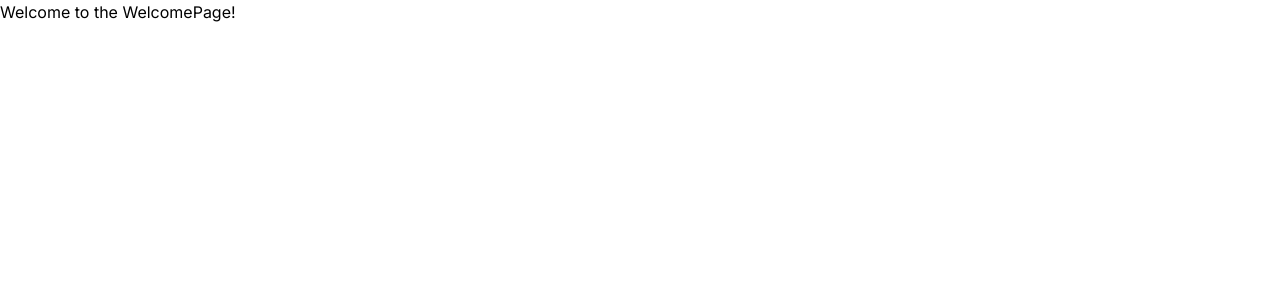
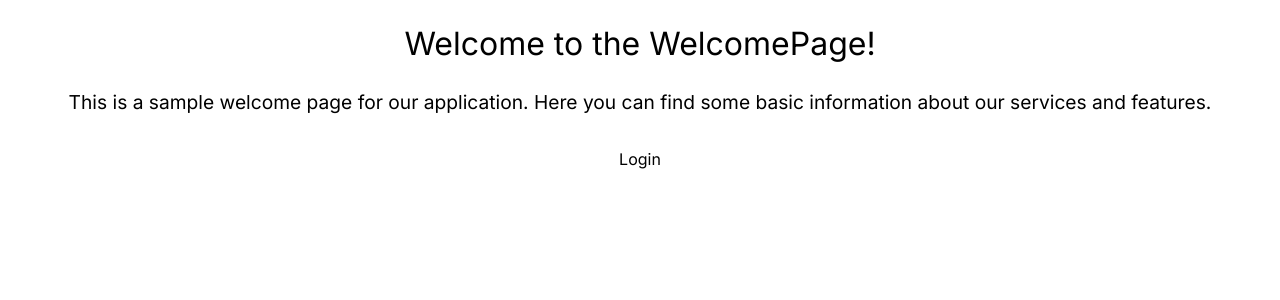
Before and after one commit to JustTOMEK/sportplanner, a Next.js app in the folder frontend/: page /welcome in a window 1280 px wide. Shown: the top 300 px of the page. Built offline with nearby package versions, Linux system fonts and the light colour scheme; sample sign-in values are in the browser's storage.

Commit message:
Implemented simple welcome page

```diff
--- /dev/null
+++ b/frontend/src/Styles/WelcomePage.css
@@ -0,0 +1,21 @@
+
+.welcome-page {
+    text-align: center;
+    padding: 20px;
+}
+
+.welcome-page h1 {
+    font-size: 2em;
+    margin-bottom: 20px;
+}
+
+.welcome-page p {
+    font-size: 1.2em;
+    margin-bottom: 20px;
+}
+
+.welcome-page button {
+    padding: 10px 20px;
+    font-size: 1em;
+    cursor: pointer;
+}
--- a/frontend/src/app/welcome/page.tsx
+++ b/frontend/src/app/welcome/page.tsx
@@ -1,14 +1,21 @@
 'use client';
 
-import { useState } from 'react';
 import { useRouter } from 'next/navigation';
 import withAuth from '../auth/component/withAuth';
-
+import '../../Styles/WelcomePage.css';
 
 function WelcomePage({ onLogout }) {
+    const router = useRouter();
+
+    const handleLoginClick = () => {
+        router.push('/auth/signin');
+    };
+
     return (
-        <div>
+        <div className="welcome-page">
             <h1>Welcome to the WelcomePage!</h1>
+            <p>This is a sample welcome page for our application. Here you can find some basic information about our services and features.</p>
+            <button onClick={handleLoginClick}>Login</button>
         </div>
     );
 }
```
